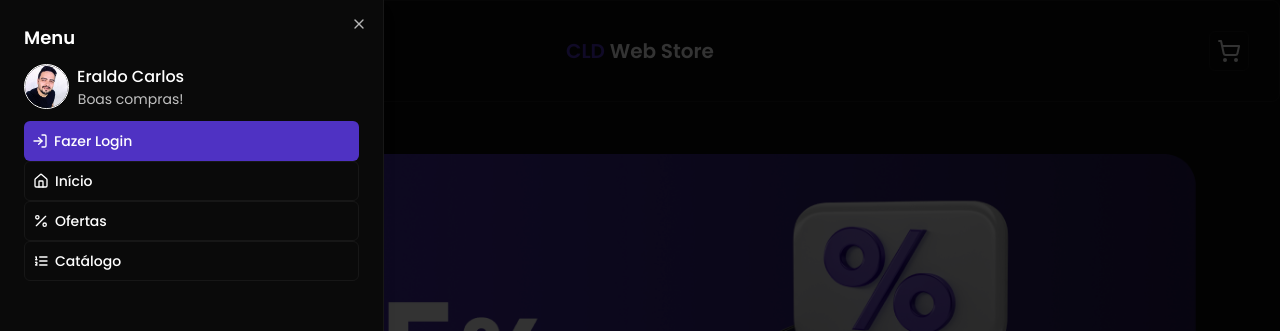
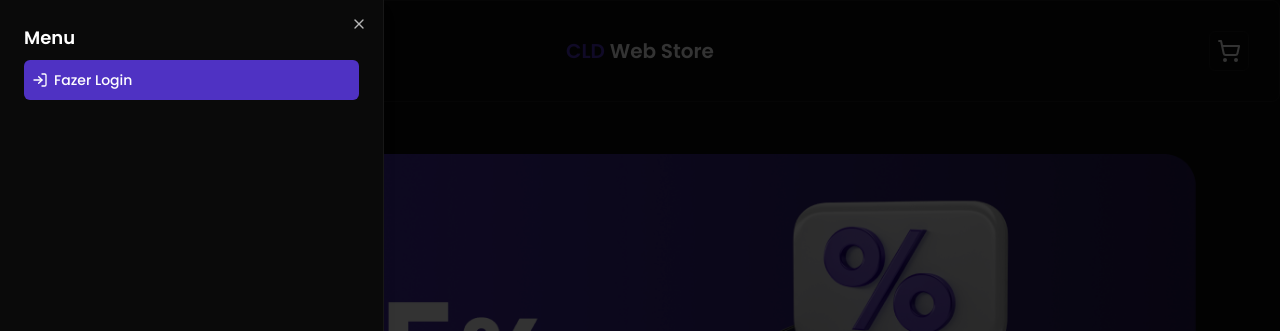
Before and after one commit to EraldoCarlosfh/CLD-WEBSTORE, a Next.js app: page / in a window 1280 px wide. Both pictures are taken after a click on the button 51 px from the left and 51 px from the top of the page. Shown: the top 331 px of the page. Built offline with nearby package versions, Linux system fonts and the light colour scheme; no server answers; the database is empty.

Commit message:
Update header.tsx
Refactored

```diff
--- a/src/components/ui/header.tsx
+++ b/src/components/ui/header.tsx
@@ -46,7 +46,7 @@ const Header = () => {
           <SheetHeader className="text-left text-lg font-semibold">
             Menu
           </SheetHeader>
-          {/* {status == "authenticated" && data?.user && (
+          {status == "authenticated" && data?.user && (
             <div className="flex items-center gap-2 py-3">
               <Avatar>
                 <AvatarFallback>
@@ -67,66 +67,9 @@ const Header = () => {
                 <p className="text-sm opacity-75">Boas compras!</p>
               </div>
             </div>
-          )} */}
+          )}
 
-            <div className="flex items-center gap-2 py-3">
-              <Avatar>
-                <Image src={imageUser} alt="Foto de perfil do usuário"  width={45} style={{ borderRadius: 25, border: "1px solid white" }}/>
-              </Avatar>
-
-              <div className="flex-col text-center">
-                <p className="font-medium">Eraldo Carlos</p>
-                <p className="text-sm opacity-75">Boas compras!</p>
-              </div>
-            </div>
-
-            <SheetClose asChild>
-              <Button
-                size="icon"
-                variant="default"
-                onClick={handlerLoginClick}
-                className="w-full p-2 justify-start gap-1.5"
-              >
-                <LogInIcon size={16} />
-                Fazer Login
-              </Button>
-            </SheetClose>
-            <SheetClose asChild>
-                <Link href={`/`}>
-                  <Button
-                    size="icon"
-                    variant="outline"
-                    className="w-full p-2 justify-start gap-1.5"
-                  >
-                    <HomeIcon size={16} />
-                    Início
-                  </Button>
-                </Link>
-              </SheetClose>
-              <SheetClose asChild>
-                <Button
-                  size="icon"
-                  variant="outline"
-                  className="w-full p-2 justify-start gap-1.5"
-                >
-                  <PercentIcon size={16} />
-                  Ofertas
-                </Button>
-              </SheetClose>
-              <SheetClose asChild>
-                <Link href={`/catalog`}>
-                  <Button
-                    size="icon"
-                    variant="outline"
-                    className="w-full p-2 justify-start gap-1.5"
-                  >
-                    <ListOrderedIcon size={16} />
-                    Catálogo
-                  </Button>
-                </Link>
-              </SheetClose>
-
-          {/* <div className="mt-2 flex flex-col gap-2">
+          <div className="mt-2 flex flex-col gap-2">
             {status == "unauthenticated" ? (
               <SheetClose asChild>
                 <Button
@@ -187,7 +130,7 @@ const Header = () => {
                 </SheetClose>
               </>
             )}
-          </div> */}
+          </div>
         </SheetContent>
       </Sheet>
       <Link href={`/`}>
```
